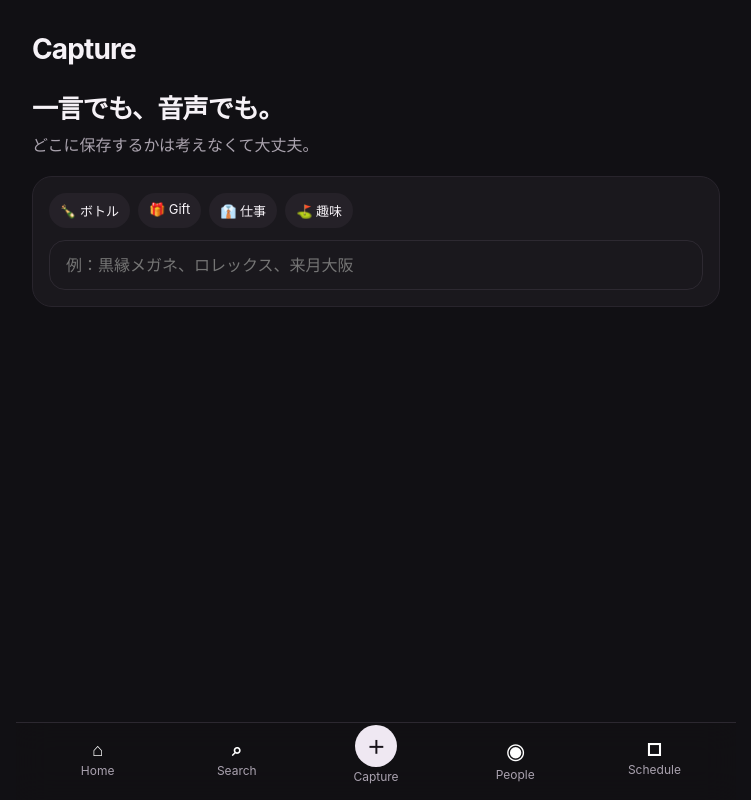
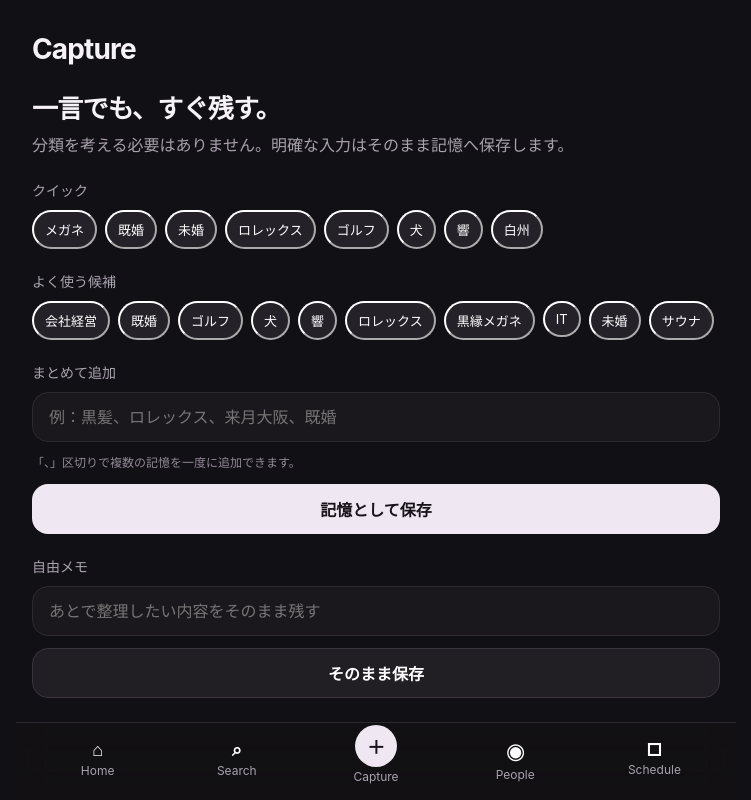
Before and after one commit to karukimori-wq/Velvet, a Next.js app: page /capture in a window 1280 px wide. Shown: the whole page, without its empty margins (264-1015 px from the left). Built offline with nearby package versions, Linux system fonts and the light colour scheme.

Commit message:
Implement low-friction Capture UI

```diff
--- a/app/capture/page.tsx
+++ b/app/capture/page.tsx
@@ -1,15 +1,64 @@
+import Link from "next/link";
 import { BottomNav } from "@/components/bottom-nav";
+import { getPerson, listPeople } from "@/lib/demo-data";
+import { getCurrentOwnerUserId } from "@/lib/current-owner";
+import { captureAction, quickCaptureAction } from "./actions";
 
-export default function CapturePage() {
+export default async function CapturePage({ searchParams }: { searchParams: Promise<{ personId?: string; saved?: string; error?: string }> }) {
+  const { personId, saved, error } = await searchParams;
+  const ownerUserId = getCurrentOwnerUserId();
+  const person = personId ? getPerson(personId, ownerUserId) : undefined;
+  const learned = Array.from(new Set(listPeople(ownerUserId).flatMap((item) => item.personality))).slice(0, 10);
+
   return (
     <main className="shell">
-      <header className="header"><div className="brand">Capture</div></header>
-      <section className="hero"><h1>一言でも、音声でも。</h1><p>どこに保存するかは考えなくて大丈夫。</p></section>
-      <div className="card">
-        <div className="chips"><span className="chip">🍾 ボトル</span><span className="chip">🎁 Gift</span><span className="chip">👔 仕事</span><span className="chip">⛳ 趣味</span></div>
-        <div style={{ height: 12 }} />
-        <input className="searchBox" placeholder="例：黒縁メガネ、ロレックス、来月大阪" />
+      <header className="header">
+        <div className="brand">Capture</div>
+        {person && <Link className="subtle" href={`/people/${person.id}`}>{person.name}</Link>}
+      </header>
+
+      <section className="hero">
+        <h1>{person ? `${person.name}の記憶を追加` : "一言でも、すぐ残す。"}</h1>
+        <p>分類を考える必要はありません。明確な入力はそのまま記憶へ保存します。</p>
+      </section>
+
+      {saved && <div className="card successCard">保存しました</div>}
+      {error && <div className="formError">入力内容を確認してください。</div>}
+
+      <div className="sectionTitle">クイック</div>
+      <div className="chips">
+        {["メガネ", "既婚", "未婚", "ロレックス", "ゴルフ", "犬", "響", "白州"].map((value) => (
+          <form action={quickCaptureAction.bind(null, personId, "knowledge", value)} key={value}>
+            <button className="chip chipButton" type="submit">{value}</button>
+          </form>
+        ))}
       </div>
+
+      {learned.length > 0 && (
+        <>
+          <div className="sectionTitle">よく使う候補</div>
+          <div className="chips">
+            {learned.map((value) => (
+              <form action={quickCaptureAction.bind(null, personId, "knowledge", value)} key={value}>
+                <button className="chip chipButton" type="submit">{value}</button>
+              </form>
+            ))}
+          </div>
+        </>
+      )}
+
+      <div className="sectionTitle">まとめて追加</div>
+      <form action={captureAction.bind(null, personId, "knowledge")} className="stack">
+        <input className="searchBox" name="value" placeholder="例：黒髪、ロレックス、来月大阪、既婚" autoComplete="off" />
+        <div className="formHint">「、」区切りで複数の記憶を一度に追加できます。</div>
+        <button className="primaryButton" type="submit">記憶として保存</button>
+      </form>
+
+      <div className="sectionTitle">自由メモ</div>
+      <form action={captureAction.bind(null, personId, "free_text")} className="stack">
+        <input className="searchBox" name="value" placeholder="あとで整理したい内容をそのまま残す" autoComplete="off" />
+        <button className="secondaryButton" type="submit">そのまま保存</button>
+      </form>
       <BottomNav />
     </main>
   );
```
